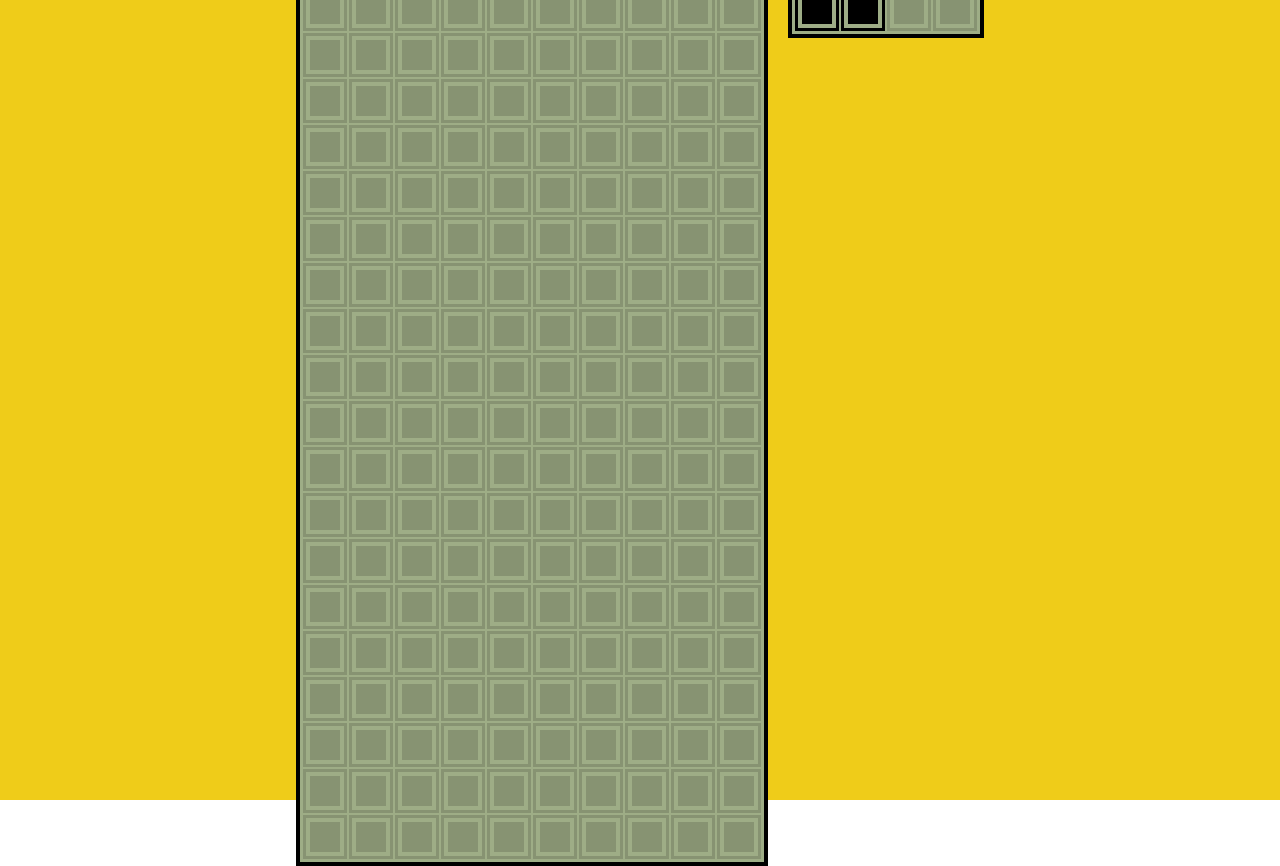
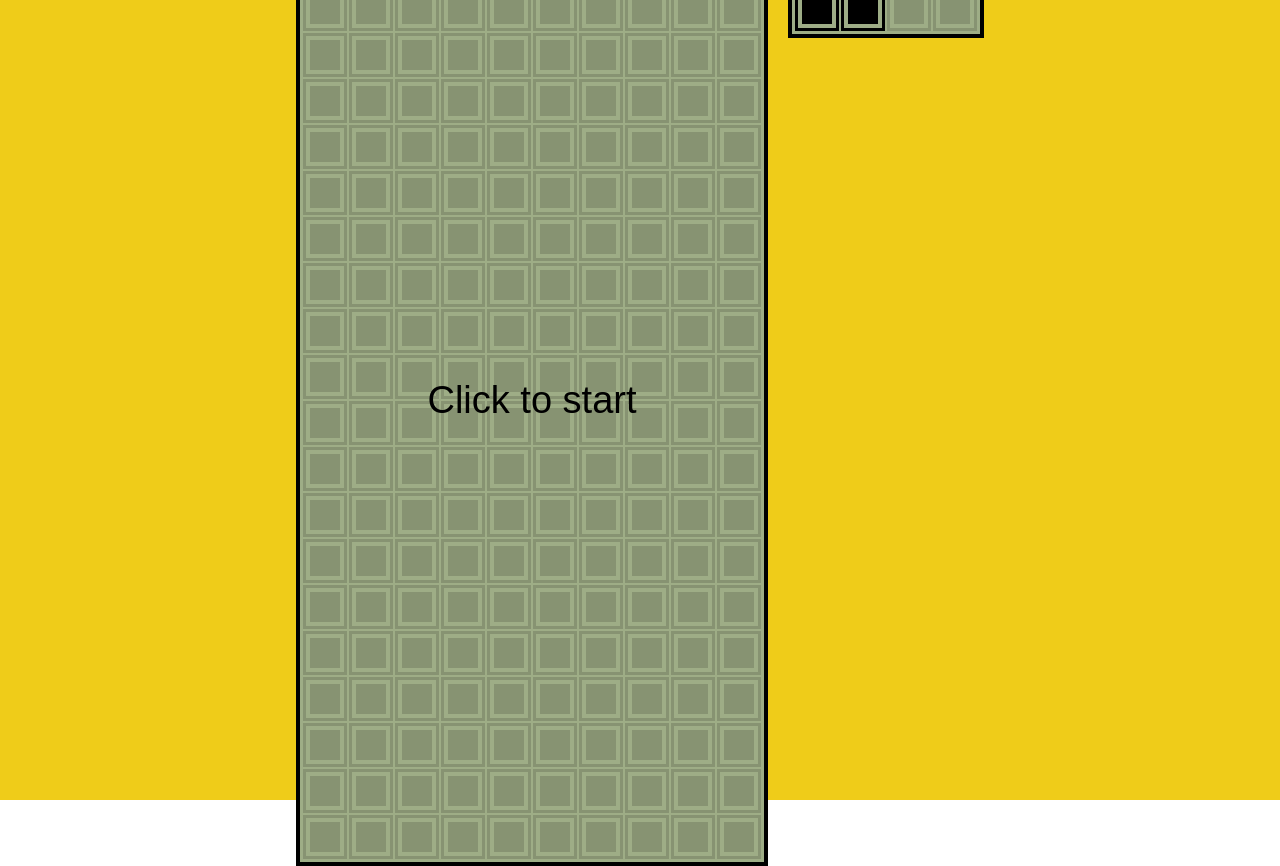
Before and after one commit to paltz4116/React-Tetris, a React (Create React App) app: page / in a window 1280 px wide. Built offline with nearby package versions, Linux system fonts and the light colour scheme.

Commit message:
added StartButton component

```diff
--- a/src/components/Board/Board.js
+++ b/src/components/Board/Board.js
@@ -1,10 +1,20 @@
-import React from "react";
+import React, { useState } from "react";
 
+import { INIT_STATE } from "../../store/constants";
+import StartButton from "../UI/StartButton";
 import classes from "./Board.module.css";
 
 const Board = (props) => {
+  const [startState, setStartState] = useState("stop");
+
+  const handleStart = () => {
+    INIT_STATE.state = "playing";
+    setStartState('playing');
+  };
+
   return (
     <div className={classes.board}>
+      {startState === "stop" ? <StartButton onClick={handleStart} /> : ""}
       {props.board.map((row, rowIndex) => (
         <div key={rowIndex} className={classes.row}>
           {row.map((cell, colIndex) => (
--- a/src/components/Board/Board.module.css
+++ b/src/components/Board/Board.module.css
@@ -3,6 +3,7 @@
   border: 4px solid #000;
   padding: 3px 1px 1px 3px;
   background: #9ead86;
+  position: relative;
 }
 
 .row {
--- /dev/null
+++ b/src/components/UI/StartButton.js
@@ -0,0 +1,13 @@
+import React from "react";
+
+import classes from "./StartButton.module.css";
+
+const StartButton = (props) => {
+  return (
+    <button className={classes.button} onClick={props.onClick}>
+      Click to start
+    </button>
+  );
+};
+
+export default StartButton;
--- /dev/null
+++ b/src/components/UI/StartButton.module.css
@@ -0,0 +1,11 @@
+.button {
+  position: absolute;
+  color: black;
+  background: unset;
+  border: unset;
+  user-select: none;
+  font-size: 38px;
+  top: 50%;
+  left: 50%;
+  transform: translate(-50%, -50%);
+}
--- a/src/store/constants.js
+++ b/src/store/constants.js
@@ -35,3 +35,10 @@ export const TETRIS_LIST = [
     [0, 0, 0],
   ],
 ];
+
+export const INIT_POSITION = { x: 5, y: 0 };
+
+export const INIT_STATE = {
+  state: "stop",
+  position: INIT_POSITION,
+};
```
